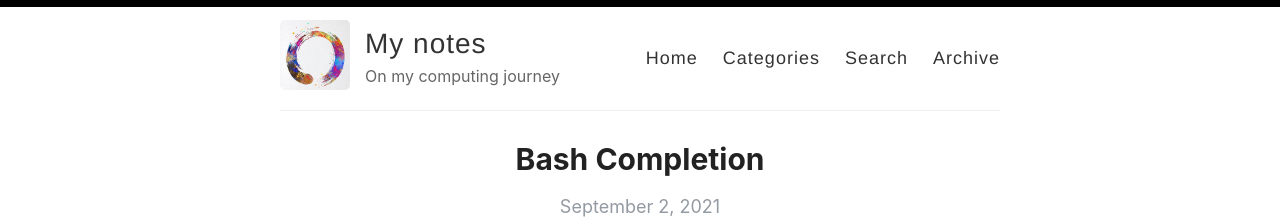
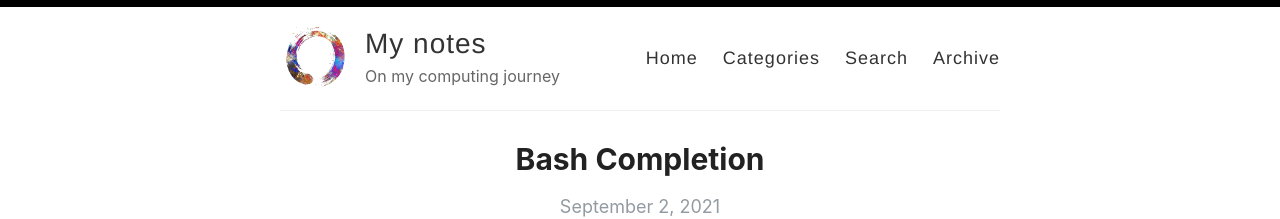
Before and after one commit to mr-chew/mr-chew.github.io, a Jekyll site: the page built from index.html, in a window 1280 px wide. Shown: the top 219 px of the page. Built offline with Jekyll 4.4.1, drawn with Linux system fonts in a browser that asks for light colours; the list of posts is cut into pages by our own code.

Commit message:
update logo with transparent background

```diff
--- a/_config.yml
+++ b/_config.yml
@@ -12,7 +12,7 @@ author: Chew
 description: On my computing journey
 
 # URL of your avatar or profile pic (you could use your GitHub profile pic)
-avatar: /images/enso-circle-color.jpg
+avatar: /images/enso-circle-color.png
 
 #
 # Flags below are optional
```
Also changed, not shown: images/enso-circle-color.jpg (deleted), images/enso-circle-color.png (added).
